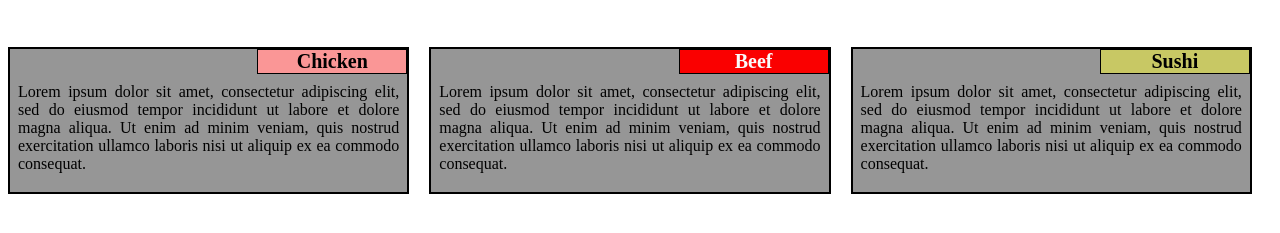
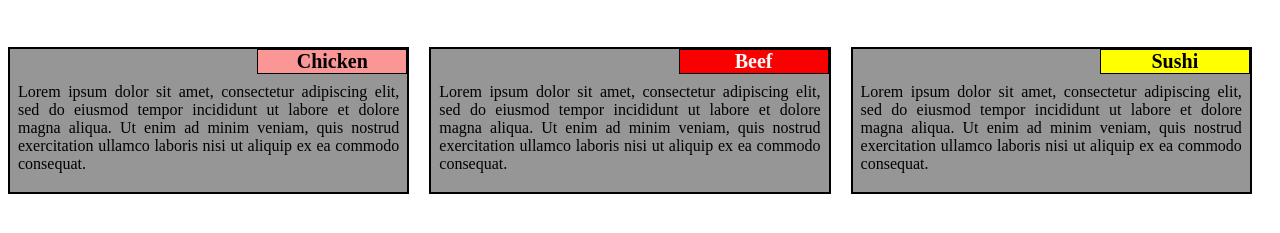
Before and after one commit to VarunBondugula/coursera-varun, a plain HTML site: page mod2_solution/index.html in a window 1280 px wide. Shown: the part 57-290 px from the top of the page. Drawn offline with Linux system fonts and the light colour scheme.

Commit message:
Update mod2.css

```diff
--- a/mod2_solution/mod2.css
+++ b/mod2_solution/mod2.css
@@ -69,7 +69,7 @@ span {
 	color: rgb(250, 250, 250);
 }
 #row3 {
-	background-color: rgb(200, 200, 100);
+	background-color: #FFFF00;
 	color: rgb(0, 0, 0);
 }
 }
```
